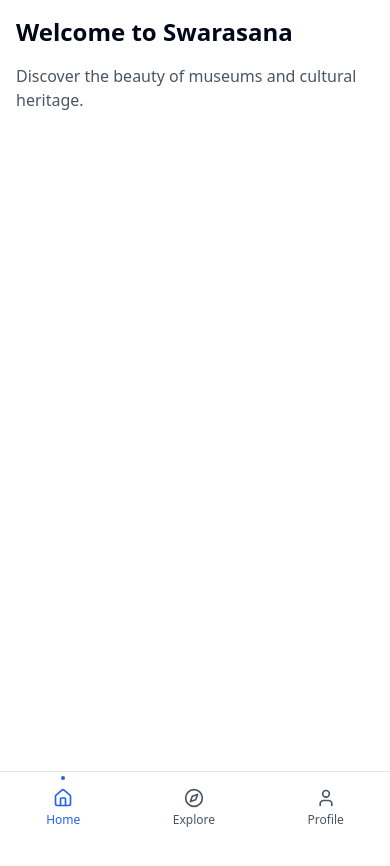
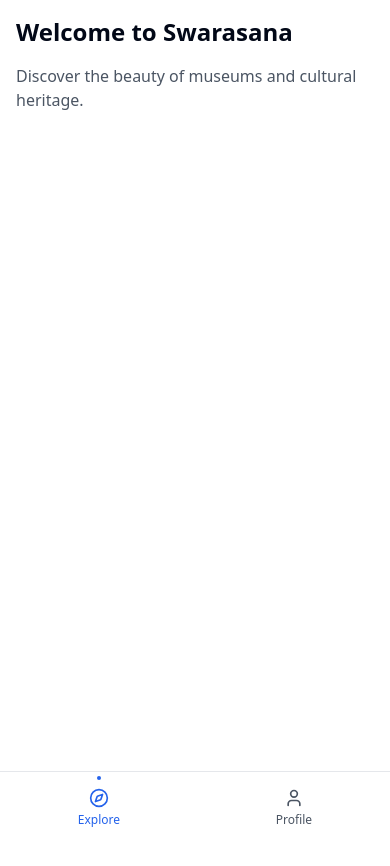
Before and after one commit to Swarasana/Client, a React (Vite) app: page / in a window 390 px wide. Shown: the top 866 px of the page. Built offline with nearby package versions, Linux system fonts and the light colour scheme.

Commit message:
[Refactor] Join Home and Explore page

```diff
--- a/src/components/Navbar/index.tsx
+++ b/src/components/Navbar/index.tsx
@@ -1,14 +1,13 @@
 import React from 'react';
 import { NavLink, useLocation } from 'react-router-dom';
 import { motion } from 'framer-motion';
-import { Home, Compass, User } from 'lucide-react';
+import { Compass, User } from 'lucide-react';
 
 const Navbar: React.FC = () => {
     const location = useLocation();
 
     const navItems = [
-        { path: '/', label: 'Home', icon: Home },
-        { path: '/explore', label: 'Explore', icon: Compass },
+        { path: '/', label: 'Explore', icon: Compass },
         { path: '/profile', label: 'Profile', icon: User }
     ];
 
--- a/src/pages/Explore/index.tsx
+++ b/src/pages/Explore/index.tsx
@@ -3,10 +3,9 @@ import React from "react";
 const Explore: React.FC = () => {
     return (
         <main className="flex flex-col w-full min-h-screen p-4">
-            <h1 className="text-2xl font-bold mb-4">Explore Museums</h1>
-            <div className="grid grid-cols-1 md:grid-cols-2 lg:grid-cols-3 gap-4">
-                {/* Museum list will go here */}
-                <p className="text-gray-600">Museum list coming soon...</p>
+            <h1 className="text-2xl font-bold mb-4">Welcome to Swarasana</h1>
+            <div className="flex flex-col space-y-4">
+                <p className="text-gray-600">Discover the beauty of museums and cultural heritage.</p>
             </div>
         </main>
     );
--- a/src/pages/Home/index.tsx
+++ /dev/null
@@ -1,14 +0,0 @@
-import React from "react";
-
-const Home: React.FC = () => {
-    return (
-        <main className="flex flex-col w-full min-h-screen p-4">
-            <h1 className="text-2xl font-bold mb-4">Welcome to Swarasana</h1>
-            <div className="flex flex-col space-y-4">
-                <p className="text-gray-600">Discover the beauty of museums and cultural heritage.</p>
-            </div>
-        </main>
-    );
-};
-
-export default Home;
--- a/src/pages/index.ts
+++ b/src/pages/index.ts
@@ -1,9 +1,7 @@
-import Home from "./Home";
 import Explore from "./Explore";
 import Profile from "./Profile";
 
 export {
-    Home,
     Explore,
     Profile
 };
```
Also changed, not shown: src/routes/index.tsx (+2 -6 lines).
